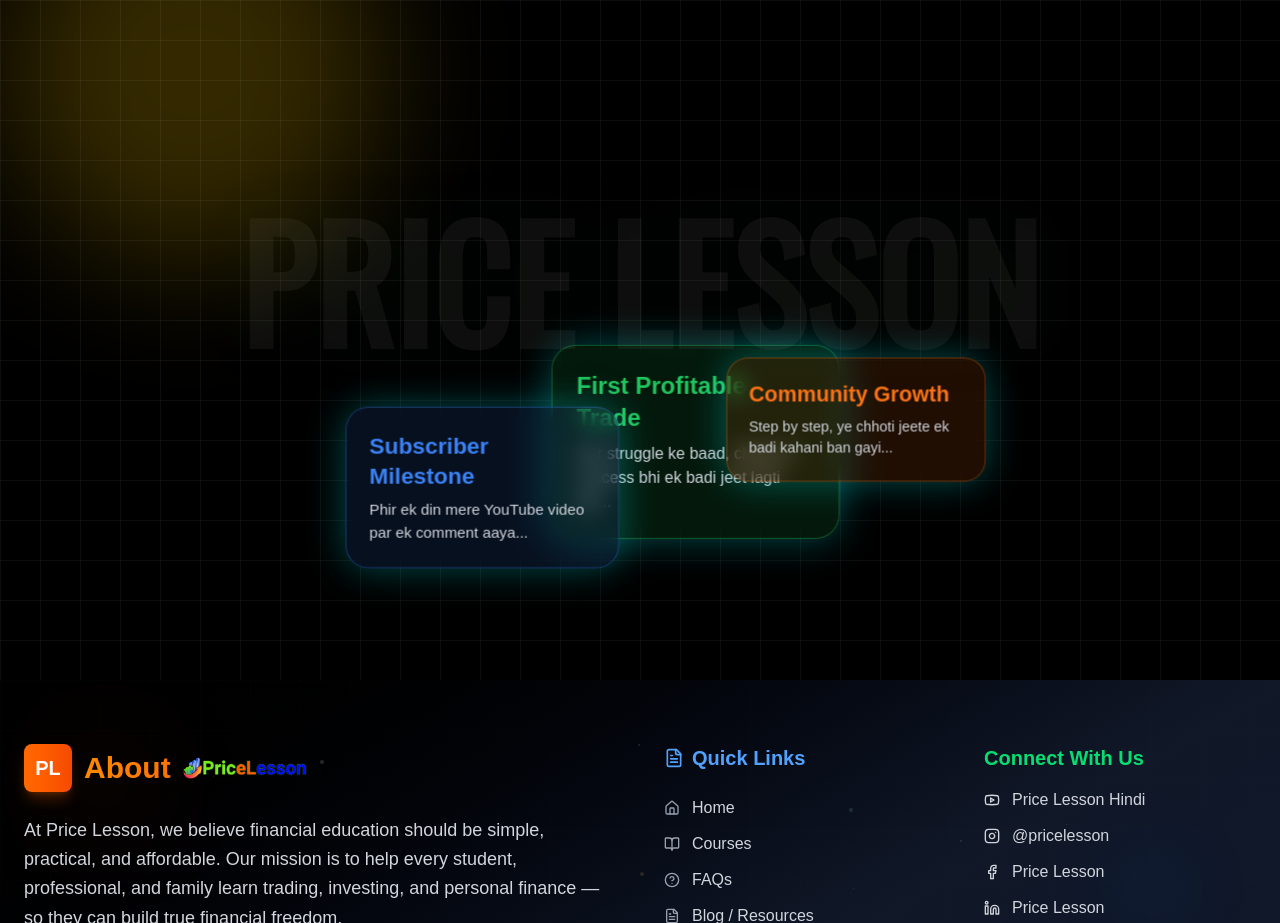
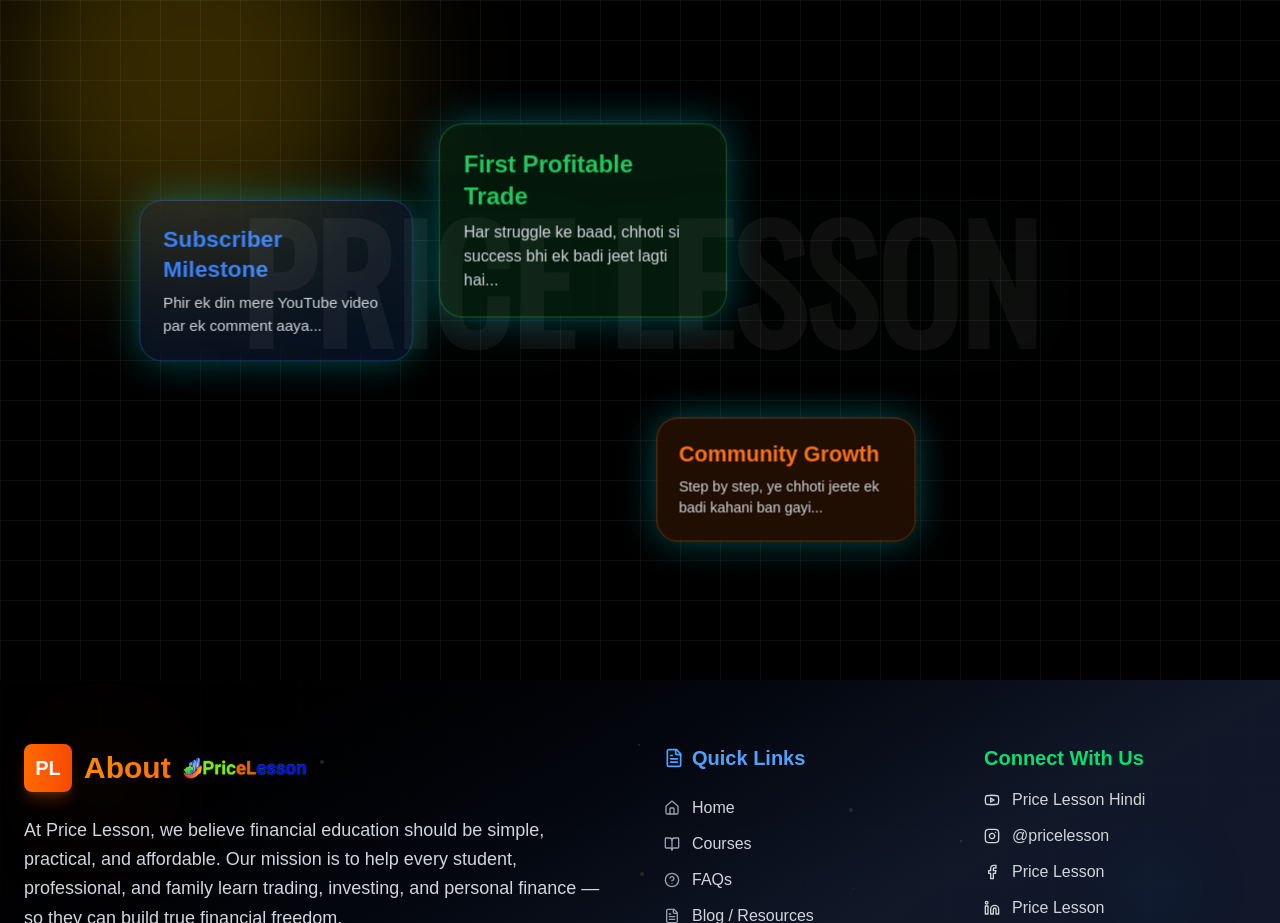
Before and after one commit to muntasir-developer/Price-Lesson, a Next.js app: page / in a window 1280 px wide. Shown: the part 8980-9903 px from the top of the page. Built offline with nearby package versions, Linux system fonts and the light colour scheme.

Commit message:
Testimonial file error fixed

```diff
--- a/src/components/Tesimonial.tsx
+++ b/src/components/Tesimonial.tsx
@@ -1,13 +1,24 @@
 "use client";
-import { motion, animate, useMotionValue } from "framer-motion";
-import { useEffect, useRef } from "react";
+import {
+  motion,
+  animate,
+  useMotionValue,
+  AnimationPlaybackControls,
+} from "framer-motion";
+import { useEffect, useRef, useCallback } from "react";
 import "@fontsource/oswald";
 
 const PADDING = 20;
 const CARD_WIDTH = 280;
 const CARD_HEIGHT = 240;
 
-const cards = [
+interface Card {
+  title: string;
+  text: string;
+  color: string;
+}
+
+const cards: Card[] = [
   {
     title: "First Profitable Trade",
     text: "Har struggle ke baad, chhoti si success bhi ek badi jeet lagti hai...",
@@ -25,17 +36,29 @@
   },
 ];
 
-// Custom hook to manage card motion values and animation
-const useCardMotion = () => {
+interface CardMotion {
+  x: ReturnType<typeof useMotionValue>;
+  y: ReturnType<typeof useMotionValue>;
+  animationRef: React.MutableRefObject<{
+    xAnim: AnimationPlaybackControls;
+    yAnim: AnimationPlaybackControls;
+  } | null>;
+  animateCard: () => void;
+}
+
+const useCardMotion = (): CardMotion => {
   const x = useMotionValue(
     Math.random() * (window.innerWidth - PADDING * 2 - CARD_WIDTH) + PADDING
   );
   const y = useMotionValue(
     Math.random() * (window.innerHeight - PADDING * 2 - CARD_HEIGHT) + PADDING
   );
-  const animationRef = useRef<{ xAnim: any; yAnim: any } | null>(null);
+  const animationRef = useRef<{
+    xAnim: AnimationPlaybackControls;
+    yAnim: AnimationPlaybackControls;
+  } | null>(null);
 
-  const animateCard = () => {
+  const animateCard = useCallback(() => {
     animationRef.current = {
       xAnim: animate(
         x,
@@ -61,7 +84,7 @@
         }
       ),
     };
-  };
+  }, [x, y]);
 
   useEffect(() => {
     animateCard();
@@ -69,14 +92,55 @@
       animationRef.current?.xAnim.stop();
       animationRef.current?.yAnim.stop();
     };
-  }, []);
+  }, [animateCard]);
 
   return { x, y, animationRef, animateCard };
 };
 
+// Child component for a single floating card
+const FloatingCard = ({ card, index }: { card: Card; index: number }) => {
+  const { x, y, animationRef, animateCard } = useCardMotion();
+
+  return (
+    <motion.div
+      className="absolute w-64 sm:w-72 p-4 sm:p-6 rounded-2xl sm:rounded-3xl border border-white/20 backdrop-blur-[12px] shadow-[0_0_40px_rgba(0,255,255,0.3)] cursor-grab"
+      style={{
+        x,
+        y,
+        zIndex: index + 1,
+        scale: 1 - index * 0.05,
+        backgroundColor: `${card.color}20`,
+        borderColor: `${card.color}60`,
+      }}
+      drag
+      dragMomentum={false}
+      dragConstraints={{
+        top: PADDING,
+        left: PADDING,
+        right: window.innerWidth - CARD_WIDTH - PADDING,
+        bottom: window.innerHeight - CARD_HEIGHT - PADDING,
+      }}
+      onDragStart={() => {
+        animationRef.current?.xAnim.stop();
+        animationRef.current?.yAnim.stop();
+      }}
+      onDragEnd={() => animateCard()}
+      whileHover={{ scale: 1 - index * 0.05 + 0.05 }}
+      whileTap={{ cursor: "grabbing" }}
+    >
+      <h3
+        className="text-xl sm:text-2xl font-bold mb-2"
+        style={{ color: card.color }}
+      >
+        {card.title}
+      </h3>
+      <p className="text-sm sm:text-base text-gray-300">{card.text}</p>
+    </motion.div>
+  );
+};
+
+// Main component
 const FloatingGlassyCards3D = () => {
-  const motionCards = cards.map(() => useCardMotion());
-
   return (
     <section className="relative w-full h-screen bg-black overflow-hidden">
       <div className="absolute top-0 left-0 w-72 h-72 md:w-96 md:h-96 rounded-full bg-yellow-400/20 filter blur-3xl" />
@@ -96,43 +160,7 @@
       </div>
 
       {cards.map((card, i) => (
-        <motion.div
-          key={i}
-          className="absolute w-64 sm:w-72 p-4 sm:p-6 rounded-2xl sm:rounded-3xl border border-white/20 backdrop-blur-[12px] shadow-[0_0_40px_rgba(0,255,255,0.3)] cursor-grab"
-          style={{
-            x: motionCards[i].x,
-            y: motionCards[i].y,
-            zIndex: i + 1,
-            scale: 1 - i * 0.05,
-            backgroundColor: `${card.color}20`,
-            borderColor: `${card.color}60`,
-          }}
-          drag
-          dragMomentum={false}
-          dragConstraints={{
-            top: PADDING,
-            left: PADDING,
-            right: window.innerWidth - CARD_WIDTH - PADDING,
-            bottom: window.innerHeight - CARD_HEIGHT - PADDING,
-          }}
-          onDragStart={() => {
-            motionCards[i].animationRef.current?.xAnim.stop();
-            motionCards[i].animationRef.current?.yAnim.stop();
-          }}
-          onDragEnd={() => {
-            motionCards[i].animateCard();
-          }}
-          whileHover={{ scale: 1 - i * 0.05 + 0.05 }}
-          whileTap={{ cursor: "grabbing" }}
-        >
-          <h3
-            className="text-xl sm:text-2xl font-bold mb-2"
-            style={{ color: card.color }}
-          >
-            {card.title}
-          </h3>
-          <p className="text-sm sm:text-base text-gray-300">{card.text}</p>
-        </motion.div>
+        <FloatingCard key={card.title} card={card} index={i} />
       ))}
     </section>
   );
```
